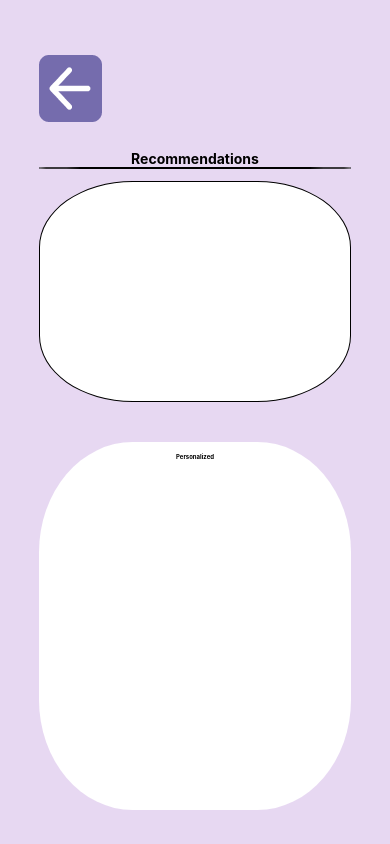
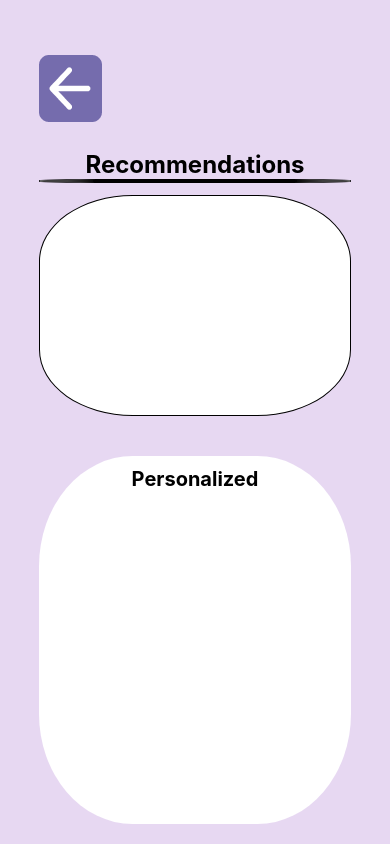
Before and after one commit to quocannguyen/axxess-hackathon-2023, a React Native app: screen /Personalize in a window 390 px wide. Built offline with nearby package versions, Linux system fonts and the light colour scheme.

Commit message:
Fix inconsistencies

```diff
--- a/App.js
+++ b/App.js
@@ -6,7 +6,7 @@ import Locate from './screens/Locate';
 import Prescription from './screens/Prescripton';
 import { NavigationContainer } from '@react-navigation/native';
 import {createNativeStackNavigator} from '@react-navigation/native-stack';
-import { Diagnose } from './components/diagnose_button';
+import { DiagnoseButton } from './components/diagnose_button';
 import PersonalizeScreen from './screens/Personalize';
 
 const Stack = createNativeStackNavigator();
@@ -18,7 +18,7 @@ export default function App() {
         <Stack.Screen name="Symptoms" component={Symptoms} />
         <Stack.Screen name="Locate" component={Locate}/>
         <Stack.Screen name="Prescription" component={Prescription}/>
-        <Stack.Screen name="Diagnose" component={Diagnose} />
+        <Stack.Screen name="Diagnose" component={DiagnoseButton} />
         <Stack.Screen name="Personalize" component={PersonalizeScreen}/>
       </Stack.Navigator>
     </NavigationContainer>
--- a/components/diagnose_button.js
+++ b/components/diagnose_button.js
@@ -1,7 +1,7 @@
 import { useNavigation } from '@react-navigation/native';
 import {Image, View, TouchableOpacity, Text } from 'react-native';
 
-export function Diagnose(props) {
+export function DiagnoseButton(props) {
     const navigation = useNavigation();
     const {imageSource} = props
 
--- a/screens/Personalize.js
+++ b/screens/Personalize.js
@@ -16,7 +16,7 @@ export default function PersonalizeScreen(){
             <View>
                 <Text style={styles.RecommendationsText}>Recommendations</Text>
                 </View>
-            <View style={styles.Recommendations}>
+            <View style={styles.RecommendationsTop}>
                 <View style={styles.RecommendationsTop}>
                 </View>
             </View>
@@ -56,7 +56,7 @@ const styles = StyleSheet.create({
     RecommendationsText: {
         marginTop: '9%',
         fontWeight: 700,
-        fontSize: '24',
+        fontSize: 24,
         alignSelf: 'center',
     },
     RecommendationsTop: {
@@ -90,14 +90,13 @@ const styles = StyleSheet.create({
         borderBottomRightRadius: '30%',
         borderBottomLeftRadius: '30%',
         backgroundColor: "white",
-        display: "flex",
         flexDirection: "column",
         justifyContent: 'flex-start',
         alignItems: 'center',
         gap: '5%',
     },
     PersonalizedHeading: {
-        fontSize: '20%',
+        fontSize: 20,
         fontWeight: 700,
     },
     Container: {
--- a/screens/Symptoms.js
+++ b/screens/Symptoms.js
@@ -33,9 +33,9 @@ export default function Symptoms() {
             </View>
             <View style={styles.Background_Top_Layer}>
                 <View style={styles.Top_Layer_Window}>
-                    {chosenSymptomsState.map(value => {
+                    {chosenSymptomsState.map((value, i) => {
                         return (
-                            <View>
+                            <View key={value + i}>
                                 <Text>{getNameById(value)}</Text>
                             </View>
                         )
```
